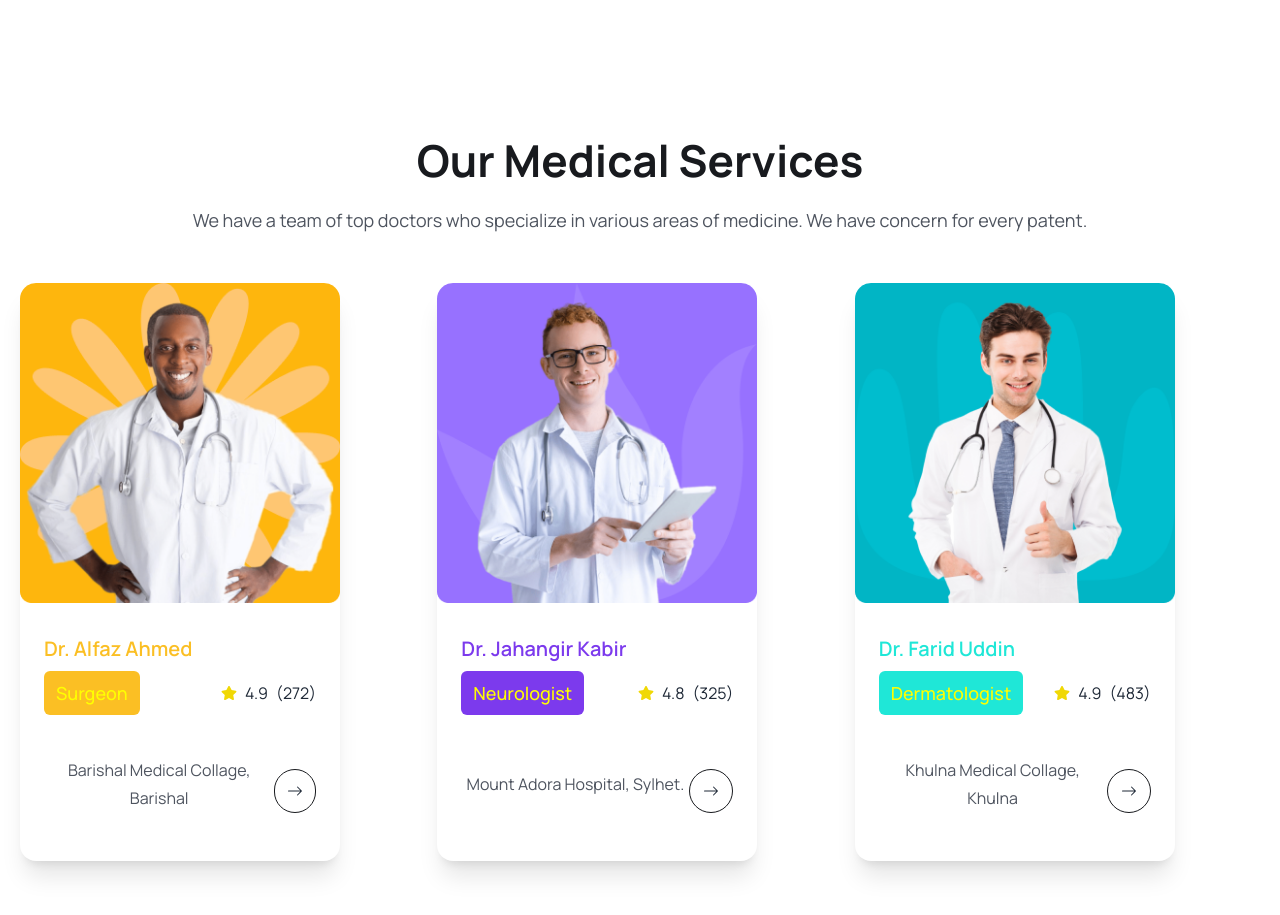
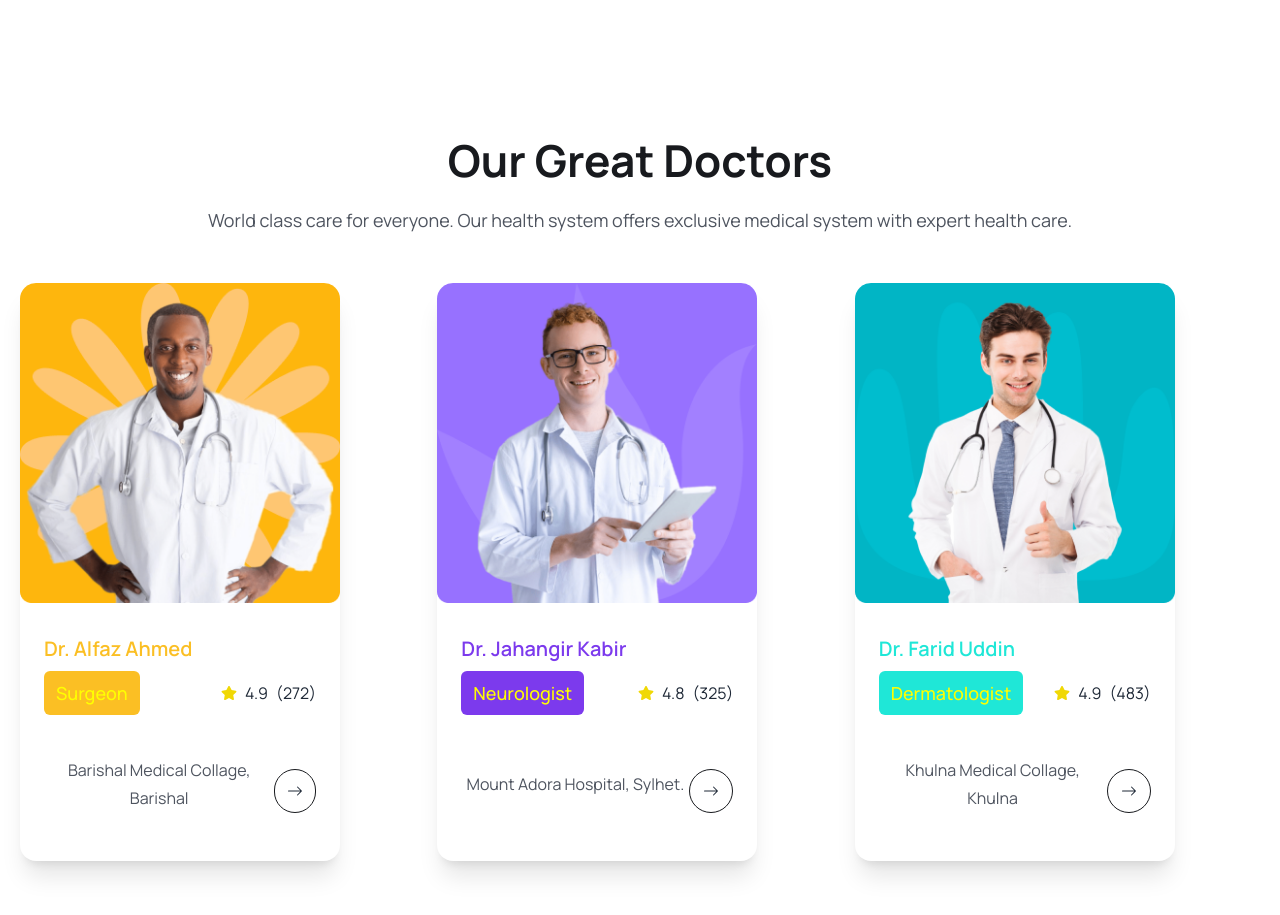
Before and after one commit to codewithriad/madical-booking-app-stripe, a React (Vite) app in the folder client/: page / in a window 1280 px wide. Shown: the part 3780-4695 px from the top of the page. Built offline with nearby package versions, Linux system fonts and the light colour scheme.

Commit message:
done with some toutch in our great doctors section

```diff
--- a/client/src/components/Doctors/DoctorsList.jsx
+++ b/client/src/components/Doctors/DoctorsList.jsx
@@ -8,9 +8,9 @@ const DoctorsList = () => {
           {/* doctor header */}
 
           <div className="mt-8 mb-12">
-            <h2 className="heading text-center">Our Medical Services</h2>
+            <h2 className="heading text-center">Our Great Doctors</h2>
             <p className="text__para text-center w-3/4 mx-auto">
-              We have a team of top doctors who specialize in various areas of medicine. We have concern for every patent.</p>
+              World class care for everyone. Our health system offers exclusive medical system with expert health care.</p>
           </div>
 
           {/* doctor cards imported */}
```
